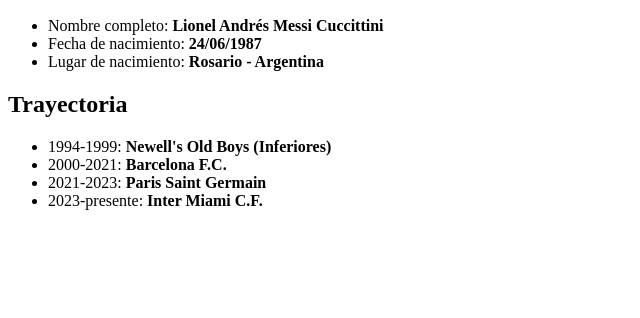
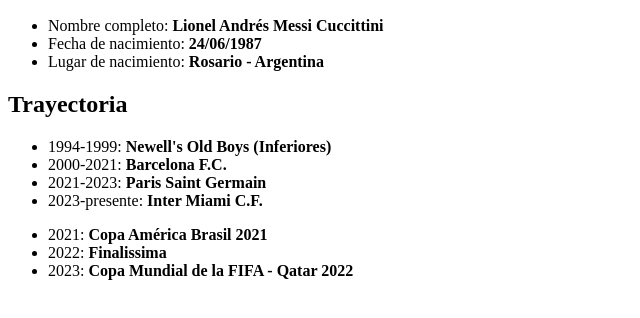
Before and after one commit to alvarezzlautaro/Ejercicio-1, a plain HTML site: page index.html in a window 1280 px wide. Shown: the part 110-428 px from the top of the page, without its empty margins (0-640 px from the left). Drawn offline with Linux system fonts and the light colour scheme.

Commit message:
cree la lista de títulos

```diff
--- a/index.html
+++ b/index.html
@@ -31,6 +31,15 @@
                     </ul>
                 </div>
         </div>
+        <div class="titulos-seleccion">
+            <div class="lista-titulos">
+                <ul>
+                    <li>2021: <b>Copa América Brasil 2021</b></li>
+                    <li>2022: <b>Finalissima</b></li>
+                    <li>2023: <b>Copa Mundial de la FIFA - Qatar 2022</b></li>
+                </ul>
+            </div>
+        </div>
     </section>
 </body>
 </html>
```
